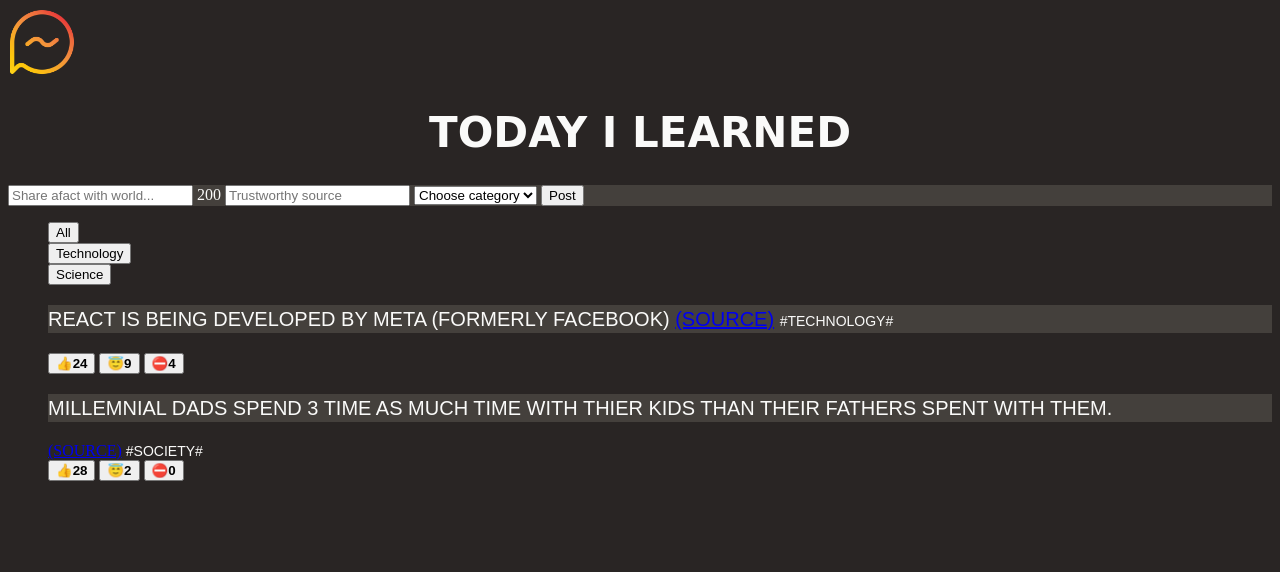
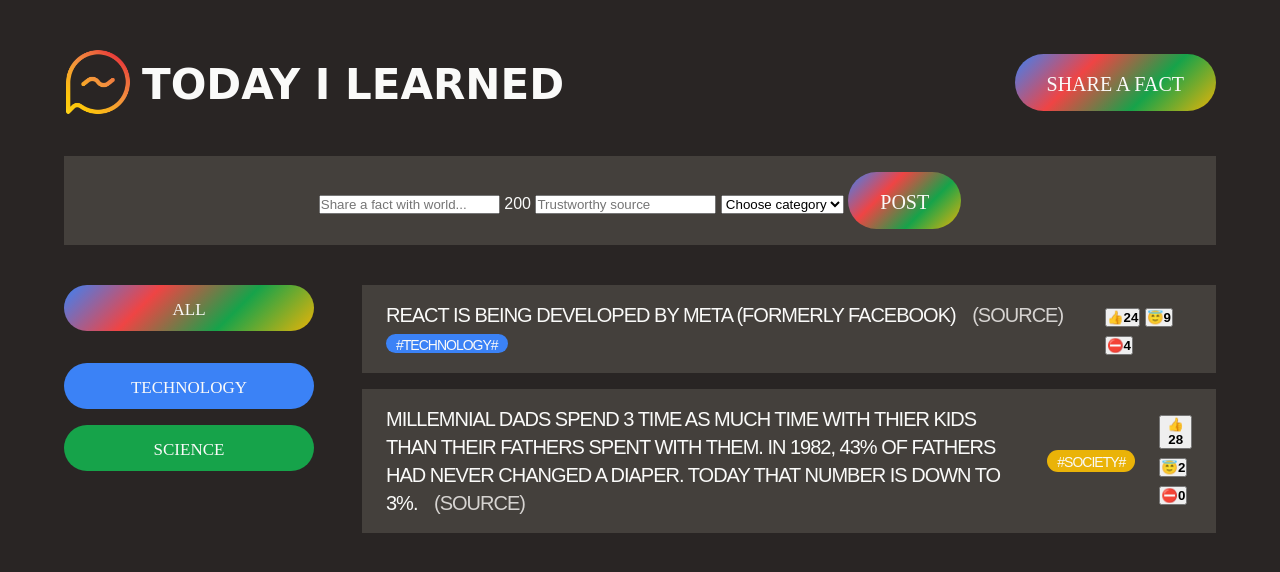
Before and after one commit to bishwa-prakash/Web-development, a plain HTML site: page index.html in a window 1280 px wide. Drawn offline with Linux system fonts and the light colour scheme; a web font is replaced by a local one.

Commit message:
Button changes

```diff
--- a/index.html
+++ b/index.html
@@ -12,13 +12,19 @@
     <link href="style.css" rel="stylesheet" />
     <title>Document</title>
   </head>
+
   <body>
-    <header>
-      <img src="chat.png" height="68" width="68" />
+    <div class="container">
+      <header class="header">
+        <div class="logo">
+          <img src="chat.png" />
           <h1>Today I learned</h1>
+        </div>
+        <button class="btn btn-large">Share a fact</button>
       </header>
+
       <form class="fact-form">
-      <input type="text" placeholder="Share afact with world..." />
+        <input type="text" placeholder="Share a fact with world..." />
         <span>200</span>
         <input type="text" placeholder="Trustworthy source" />
         <select>
@@ -27,41 +33,66 @@
           <option value="science">Science</option>
           <option value="finance">Finance</option>
         </select>
-      <button>Post</button>
+        <button class="btn btn-large">Post</button>
       </form>
-    <main>
+
+      <main class="main">
         <aside>
           <ul>
-          <li><button>All</button></li>
-          <li><button>Technology</button></li>
-          <li><button>Science</button></li>
+            <li class="category">
+              <button class="btn btn-all-categories">All</button>
+            </li>
+            <li class="category">
+              <button
+                class="btn btn-category"
+                style="background-color: #3b82f6"
+              >
+                Technology
+              </button>
+            </li class="category">
+            <li>
+              <button
+                class="btn btn-category"
+                style="background-color: #16a34a"
+              >
+                Science
+              </button>
+            </li>
           </ul>
         </aside>
 
         <section>
           <ul>
-          <li>
-            <p class="fact">
+            <li class="fact">
+              <p>
                 React is being developed by Meta (formerly Facebook)
-              <a href="https://opensource.fb.com/">(source)</a>
-              <span class="tag">#technology#</span>
+                <a class="source" href="https://opensource.fb.com/">(source)</a>
+                <span class="tag" style="background-color: #3b82f6"
+                  >#technology#</span
+                >
               </p>
-            <div>
+              <div class="vote-buttons">
                 <button>👍<strong>24</strong></button>
                 <button>😇<strong>9</strong></button>
                 <button>⛔<strong>4</strong></button>
               </div>
             </li>
-          <li>
-            <p class="fact">
+            <li class="fact">
+              <p>
                 Millemnial dads spend 3 time as much time with thier kids than
-              their fathers spent with them.
-            </p>
-            <a href="https://app.netlify.com/teams/bishwa-prakash/overview"
+                their fathers spent with them. In 1982, 43% of fathers had never
+                changed a diaper. Today that number is down to 3%.
+
+                <a
+                  class="source"
+                  href="https://app.netlify.com/teams/bishwa-prakash/overview"
                   >(source)</a
                 >
-            <span class="tag">#society#</span>
-            <div>
+              </p>
+              <span class="tag" style="background-color: #eab308"
+                >#society#</span
+              >
+              <div class="vote-buttons">
                 <button>👍<strong>28</strong></button>
                 <button>😇<strong>2</strong></button>
                 <button>⛔<strong>0</strong></button>
@@ -70,5 +101,6 @@
           </ul>
         </section>
       </main>
+    </div>
   </body>
 </html>
--- a/style.css
+++ b/style.css
@@ -1,19 +1,66 @@
 * {
+  margin: 0;
+  padding: 0;
+  box-sizing: border-box;
 }
 body {
   background-color: #292524;
   color: #fafaf9;
   text-transform: uppercase;
+  font-family: 'Sono', sans-serif;
+  padding: 48px 64px;
+}
+
+/*Main Layout*/
+
+.container {
+  max-width: 1500px;
+  margin: 0 auto;
+}
+
+.header {
+  margin-bottom: 40px;
+
+  display: flex;
+  align-items: center;
+  justify-content: space-between;
+}
+
+.logo {
+  display: flex;
+  align-items: center;
+  gap: 10px;
+}
+
+.logo img {
+  width: 68px;
+  height: 68px;
 }
 
 .fact-form {
   background-color: #44403c;
+  margin-bottom: 40px;
+  padding: 16px 40px;
+  text-align: center;
 }
+
+main {
+  display: grid;
+  grid-template-columns: 250px 1fr;
+  gap: 48px;
+}
+
 h1 {
   font-size: 42px;
   text-transform: uppercase;
   text-align: center;
   font-family: 'Coiny', cursive;
+  line-height: 1;
+  margin-top: 6px;
+}
+
+.category {
+  margin-bottom: 16px;
 }
 
 .fact {
@@ -21,13 +68,76 @@ h1 {
   line-height: 1.4;
   font-family: 'Sono', sans-serif;
   background-color: #44403c;
+  margin-bottom: 16px;
+  padding: 16px 24px;
+  letter-spacing: -1px;
+
+  display: flex;
+  align-items: center;
+  gap: 24px;
 }
 
 .tag {
   text-transform: uppercase;
   font-size: 14px;
   font-family: 'Coiny', sans-serif;
+  padding-top: 3px;
+  padding-left: 10px;
+  padding-right: 10px;
+  border-radius: 30px;
 }
+
+.vote-buttons {
+  margin-left: auto;
+}
+
 ul {
   list-style: none;
 }
+
+.source:link,
+.source:visited {
+  color: #d6d3d1;
+  text-decoration: none;
+  margin-left: 12px;
+  transition: 0.3s;
+}
+
+.source:hover,
+.source:active {
+  color: #3b82f6;
+}
+
+.btn {
+  border: none;
+  font-family: 'Coiny';
+  line-height: 1;
+  text-transform: uppercase;
+  font-size: 17px;
+  padding: 16px 0 13px;
+  background-image: linear-gradient(135deg, #3b82f6, #ef4444, #16a34a, #eab308);
+  color: inherit;
+  transition: 0.4s;
+  border-radius: 30px;
+  cursor: pointer;
+}
+
+.btn:hover {
+  transform: scale(110%) rotate(-2deg);
+}
+
+.btn-large {
+  font-size: 20px;
+  padding: 20px 32px 17px;
+}
+
+.btn-all-categories {
+  margin-bottom: 16px;
+  width: 100%;
+}
+
+.btn-category {
+  width: 100%;
+
+  background-image: none;
+}
```
Lines whose indentation alone changed are shown as unchanged.
